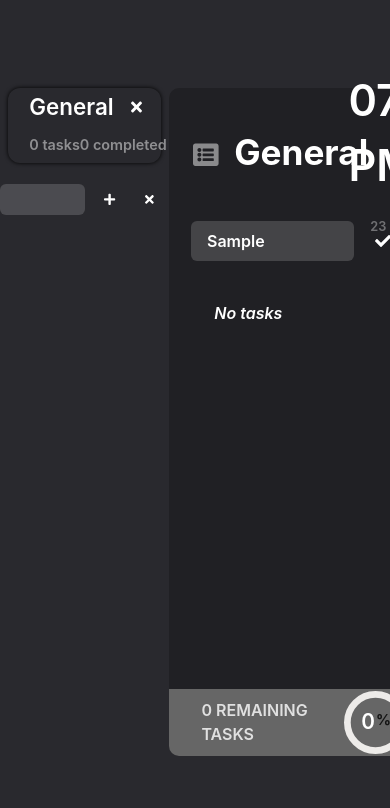
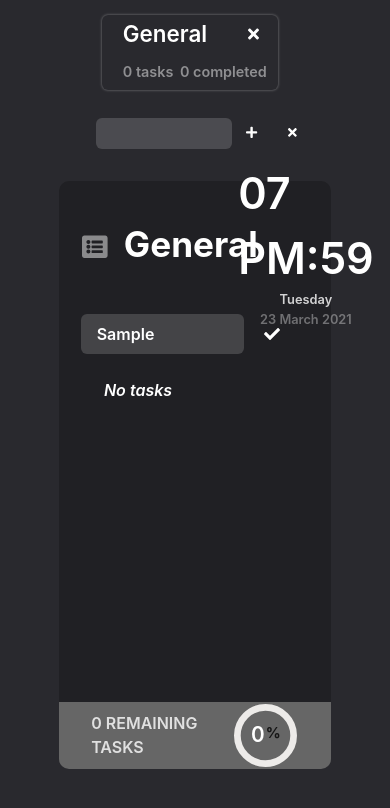
Before and after one commit to matheusazambuja/to-do, a Next.js app: page / in a window 390 px wide. Both pictures are taken after typing "Sample" into the empty fields and a click on the button "CREATE NEW GROUP". Shown: the top 808 px of the page. Built offline with nearby package versions, Linux system fonts and the light colour scheme.

Commit message:
Add responsiveness to the project and a little UX

```diff
--- a/src/components/GroupTaskList.tsx
+++ b/src/components/GroupTaskList.tsx
@@ -3,6 +3,7 @@ import { Button, ButtonProps } from '@chakra-ui/button'
 import { Input } from '@chakra-ui/input'
 import { Box, Flex, Text } from '@chakra-ui/layout'
 import { FontAwesomeIcon } from '@fortawesome/react-fontawesome'
+import { motion } from 'framer-motion'
 import { useContext, useState } from 'react'
 import { GroupAndTaskListContext } from '../contexts/GroupAndTaskListContext'
 
@@ -40,19 +41,31 @@ export default function GroupTaskList() {
     flexDirection: 'column',
     alignItems: 'flex-start',
     justifyContent: 'space-between',
-    width: '90%',
+    width: {
+      base: '11rem',
+      xl: '13rem'
+    },
     height: '4.7rem',
 
     padding: '0.35rem 0.7rem 0.6rem 1.3rem',
-    marginBottom: '1rem',
+    marginBottom: {
+      base: '14px',
+      xl: '20px'
+    },
+    marginLeft: {
+      base: '2px'
+    },
+    marginRight: {
+      base: '12px'
+    },
 
     color: 'white',
-    borderRadius: '12px',
-
-    transition: 'all 200ms',
+    borderRadius: {
+      base: '6px',
+      xl: '12px'
+    },
 
     _hover: {
-      background: 'whiteAlpha.400',
       cursor: 'pointer'
     }
   }
@@ -61,16 +74,40 @@ export default function GroupTaskList() {
     <>
       <Flex as='div'
         gridArea='taskGroups'
-        direction='column'
-        alignItems='center'
+        flexWrap={{
+          base: 'wrap',
+          xl: 'wrap'
+        }}
+        direction={{
+          base: 'row',
+          xl: 'column'
+        }}
+        alignItems={{
+          base: 'flex-start',
+          xl: 'flex-start'
+        }}
+        justifyContent={{
+          base: 'center',
+          xl: 'flex-start'
+        }}
+
+        marginTop='15px'
+        marginBottom='15px'
       >
         {taskGroupsList.map((group, indexTaskGroup) => (
           group.isSelected ?
+          <motion.div
+            whileHover={{
+              x: 3,
+              y: -3,
+              transition: { duration: 0.2 }
+            }}
+          >
             <Button as='div' key={Number(indexTaskGroup)}
               {...buttonTaskGroupsStyle}
 
               background='gray.600'
-            shadow='0px 0px 4px 0px black'
+              shadow='0px 0px 3px 0px rgba(255, 255, 255, 0.4)'
             >
               <Flex as='div'
                 width='100%'
@@ -116,10 +153,18 @@ export default function GroupTaskList() {
                 </Text>
               </Flex>
             </Button>
+          </motion.div>
           :
+          <motion.div
+            whileHover={{
+              x: 3,
+              y: -3,
+              transition: { duration: 0.2 }
+            }}
+          >
             <Button as='div' key={Number(indexTaskGroup)} onClick={() => selectTaskGroup(indexTaskGroup, taskGroupsList)}
+              {...buttonTaskGroupsStyle}
 
-            {...buttonTaskGroupsStyle}
               background='gray.700'
             >
               <Text as='span'
@@ -152,6 +197,7 @@ export default function GroupTaskList() {
                 </Text>
               </Flex>
             </Button>
+          </motion.div>
           ))
         }
         {!isClickedButtonNewGroup ?
@@ -164,13 +210,19 @@ export default function GroupTaskList() {
             color='whiteAlpha.800'
             fontSize='0.9rem'
 
-            width='90%'
+            width='12rem'
             height='2.2rem'
 
+            marginLeft='7px'
             _hover={{
               background: 'blue.500',
               color: 'whiteAlpha.900'
             }}
+          >
+            <motion.div
+              initial={{ opacity: 0 }}
+              animate={{ opacity: 1 }}
+              transition={{ ease: 'easeInOut', duration: 0.2 }}
             >
               <FontAwesomeIcon icon='plus' />
               <Text as='span'
@@ -180,13 +232,19 @@ export default function GroupTaskList() {
               >
                 CREATE NEW GROUP
               </Text>
+            </motion.div>
           </Button>
           :
           <Flex as='div'
-            alignItems='center'
-            justifyContent='center'
+            alignItems='flex-start'
 
             transition="all 200ms"
+            width='13rem'
+          >
+            <motion.div
+              initial={{ opacity: 0 }}
+              animate={{ opacity: 1 }}
+              transition={{ ease: 'easeInOut', duration: 0.2 }}
             >
               <Input id='input-name-new-group'
                 type='text'
@@ -196,19 +254,26 @@ export default function GroupTaskList() {
                 fontWeight='medium'
 
                 border='0'
-              width='60%'
+                width='8.5rem'
                 height='1.9rem'
-              marginRight='0.3rem'
-              marginTop='5px'
+                marginTop='2px'
                 marginBottom='5px'
+                marginLeft='5px'
 
                 _focus={{
-                background: 'white'
+                  background: 'white',
+                  color: 'blue.900'
                 }}
               />
+            </motion.div>
+            <motion.div
+              initial={{ opacity: 0 }}
+              animate={{ opacity: 1 }}
+              transition={{ ease: 'easeInOut', duration: 0.2 }}
+            >
               <Button type='submit' onClick={() => handleNewTaskGroup()}
                 height='2rem'
-              width='0.5rem'
+                width='0.3rem'
 
                 background='transparent'
                 color='white'
@@ -220,9 +285,15 @@ export default function GroupTaskList() {
               >
                 <FontAwesomeIcon icon='plus'/>
               </Button>
+            </motion.div>
+            <motion.div
+              initial={{ opacity: 0 }}
+              animate={{ opacity: 1 }}
+              transition={{ ease: 'easeInOut', duration: 0.2 }}
+            >
               <Button type='submit' onClick={() => setIsClickedButtonNewGroup(false)}
                 height='2rem'
-              width='0.5rem'
+                width='0.3rem'
 
                 background='transparent'
                 color='white'
@@ -234,6 +305,7 @@ export default function GroupTaskList() {
               >
                 <FontAwesomeIcon icon='times'/>
               </Button>
+          </motion.div>
         </Flex>
         }
         </Flex>
--- a/src/components/TaskList.tsx
+++ b/src/components/TaskList.tsx
@@ -7,6 +7,7 @@ import { CircularProgress, CircularProgressLabel } from "@chakra-ui/progress"
 
 import { GroupAndTaskListContext } from "../contexts/GroupAndTaskListContext"
 import { GetStaticProps } from "next"
+import { motion } from "framer-motion"
 
 interface DateNow {
   seconds: string,
@@ -104,6 +105,7 @@ export default function TaskList() {
     <>
       <Flex as='header'
         gridArea='header'
+        width='100%'
 
         direction='column'
         alignItems='center'
@@ -141,7 +143,14 @@ export default function TaskList() {
               fontSize='2.2rem'
               marginLeft='0.6rem'
             >
+              <motion.p
+                initial={{ opacity: 0 }}
+                animate={{ opacity: 1 }}
+                transition={{ ease: 'easeInOut', duration: 0.2 }}
+              >
                 {getTaskGroupSelected().name}
+              </motion.p>
+
             </Heading>
           </Flex>
 
@@ -199,7 +208,8 @@ export default function TaskList() {
             marginBottom='5px'
 
             _focus={{
-              background: 'white'
+              background: 'white',
+              color: 'blue.900'
             }}
           />
           <Button type='submit' onClick={() => handleCreateNewTask()}
@@ -220,6 +230,7 @@ export default function TaskList() {
       <Flex as='div'
         gridArea='content'
         direction='column'
+        width='100%'
 
         padding='0.5rem 4.2rem 1.9rem 1.8rem'
 
@@ -233,6 +244,11 @@ export default function TaskList() {
           >
             {getTaskGroupSelected().tasks.length !== 0 ? getTaskGroupSelected().tasks.map((task, indexTask) => (
               task.isCompleted ?
+              <motion.div
+                initial={{ opacity: 0 }}
+                animate={{ opacity: 1 }}
+                transition={{ ease: 'easeInOut', duration: 0.2 }}
+              >
                 <ListItem key={indexTask}
                   {...listItemStyle}
                 >
@@ -278,7 +294,13 @@ export default function TaskList() {
                   >
                     <FontAwesomeIcon icon='trash' />
                   </Button>
-              </ListItem> :
+                </ListItem>
+              </motion.div> :
+              <motion.div
+                initial={{ opacity: 0 }}
+                animate={{ opacity: 1 }}
+                transition={{ ease: 'easeInOut', duration: 0.2 }}
+              >
                 <ListItem key={indexTask}
                   {...listItemStyle}
                 >
@@ -323,9 +345,10 @@ export default function TaskList() {
                     <FontAwesomeIcon icon='trash' />
                   </Button>
                 </ListItem>
+              </motion.div>
             ))
             :
-              <Text as='p'
+            <Text as='span'
               background='transparent'
               color='white'
               fontWeight='medium'
@@ -333,7 +356,13 @@ export default function TaskList() {
 
               paddingTop='1rem'
             >
+              <motion.p
+                initial={{ opacity: 0 }}
+                animate={{ opacity: 1 }}
+                transition={{ ease: 'easeInOut', duration: 0.1 }}
+              >
                 No tasks
+              </motion.p>
             </Text>
           }
           </UnorderedList>
@@ -344,6 +373,8 @@ export default function TaskList() {
         gridArea='footer'
         alignItems='center'
         justifyContent='space-between'
+
+        width='100%'
 
         background='gray.900'
         color='white'
@@ -356,11 +387,16 @@ export default function TaskList() {
           color='whiteAlpha.800'
           fontWeight='medium'
         >
+          <motion.p
+            initial={{ opacity: 0 }}
+            animate={{ opacity: 1 }}
+            transition={{ ease: 'easeInOut', duration: 0.2 }}
+          >
             {
               getTaskGroupSelected().quantityTasksIncompleted
             } REMAINING TASKS
+          </motion.p>
         </Text>
-
         <CircularProgress value={getTaskGroupSelected().tasks.length === 0 ? 0 : Math.round(getTaskGroupSelected().quantityTasksCompleted / getTaskGroupSelected().tasks.length * 100)}
           color='green.500'
           size='67'
--- a/src/pages/_app.tsx
+++ b/src/pages/_app.tsx
@@ -2,7 +2,6 @@ import ThemeContainer from '../contexts/theme/ThemeContainer'
 import { library } from '@fortawesome/fontawesome-svg-core'
 import { faCheck, faCheckSquare, faTrash, faCheckCircle, faPlus, faListAlt, faTimes } from '@fortawesome/free-solid-svg-icons'
 import { faCircle } from '@fortawesome/free-regular-svg-icons'
-
 
 function MyApp({ Component, pageProps }) {
   library.add(
--- a/src/pages/index.tsx
+++ b/src/pages/index.tsx
@@ -24,15 +24,30 @@ export default function Home() {
         transition={{ ease: 'easeIn', duration: 0.2 }}
       >
         <Grid as='div'
-          templateColumns='0.4fr 0.9fr 2.6fr 0.4fr'
-          templateRows='0.6fr 0.6fr 2.8fr 0.4fr 0.6fr'
-          templateAreas="
-            '. . . .'
-            '. taskGroups header .'
-            '. taskGroups content .'
-            '. taskGroups footer .'
-            '. . . .'
-          "
+          templateColumns={{
+            base: '0.5fr 2fr 0.5fr',
+            xl: '0.4fr 1.5fr 2fr 0.4fr'
+          }}
+          templateRows={{
+            base: '1.2fr 0.6fr 2.2fr 0.4fr 0.5fr',
+            xl: '0.6fr 0.6fr 2.8fr 0.4fr 0.6fr'
+          }}
+          templateAreas={{
+            base: `
+              '. taskGroups .'
+              '. header .'
+              '. content .'
+              '. footer .'
+              '. . .'
+            `,
+            xl: `
+              '. . . .'
+              '. taskGroups header .'
+              '. taskGroups content .'
+              '. taskGroups footer .'
+              '. . . .'
+            `
+          }}
           height='100vh'
 
           overflow='auto'
--- a/src/styles/theme.ts
+++ b/src/styles/theme.ts
@@ -1,6 +1,11 @@
 import { theme, extendTheme } from '@chakra-ui/react'
+import { createBreakpoints } from '@chakra-ui/theme-tools'
+
 
 export const customTheme = extendTheme({
+  breakpoints: {
+    ...theme.breakpoints
+  },
   fontWeights: {
     ...theme.fontWeights,
     normal: 400,
@@ -32,7 +37,7 @@ export const customTheme = extendTheme({
       620: '#4953B8',
       700: '#3346FF',
       800: '#2E384D',
-      900: '#121241',
+      900: '#1A203C',
     },
     red: {
       ...theme.colors.red,
```
Lines whose indentation alone changed are shown as unchanged.
